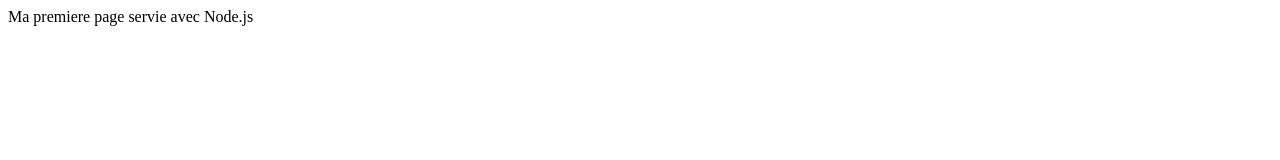
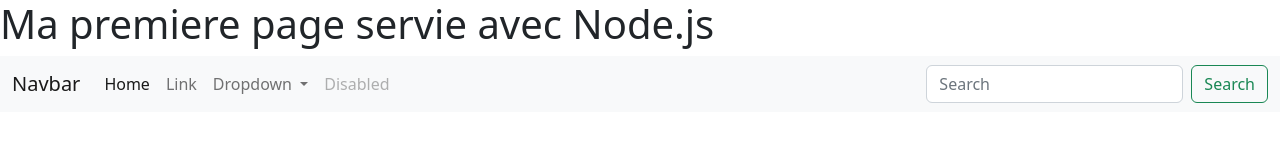
Before and after one commit to Tomlct27/projetnodejs, a website: page www/index.html in a window 1280 px wide. Drawn offline with nearby package versions, Linux system fonts and the light colour scheme.

Commit message:
version boostrap

```diff
--- a/www/index.html
+++ b/www/index.html
@@ -4,9 +4,52 @@
     <meta charset="UTF-8">
     <meta http-equiv="X-UA-Compatible" content="IE=edge">
     <meta name="viewport" content="width=device-width, initial-scale=1.0">
+    <link rel = "stylesheet" href="/css/bootstrap.min.css">
+<script src="/js/jquery.min.js"></script>
+<script src="/js/popper.min.js"></script>
+<script src="/js/bootstrap.min.js"></script>
     <title>Document</title>
 </head>
 <body>
-    Ma premiere page servie avec Node.js
+    <h1>Ma premiere page servie avec Node.js</h1>
+
+    <nav class="navbar navbar-expand-lg bg-light">
+        <div class="container-fluid">
+          <a class="navbar-brand" href="#">Navbar</a>
+          <button class="navbar-toggler" type="button" data-bs-toggle="collapse" data-bs-target="#navbarSupportedContent" aria-controls="navbarSupportedContent" aria-expanded="false" aria-label="Toggle navigation">
+            <span class="navbar-toggler-icon"></span>
+          </button>
+          <div class="collapse navbar-collapse" id="navbarSupportedContent">
+            <ul class="navbar-nav me-auto mb-2 mb-lg-0">
+              <li class="nav-item">
+                <a class="nav-link active" aria-current="page" href="#">Home</a>
+              </li>
+              <li class="nav-item">
+                <a class="nav-link" href="#">Link</a>
+              </li>
+              <li class="nav-item dropdown">
+                <a class="nav-link dropdown-toggle" href="#" role="button" data-bs-toggle="dropdown" aria-expanded="false">
+                  Dropdown
+                </a>
+                <ul class="dropdown-menu">
+                  <li><a class="dropdown-item" href="#">Action</a></li>
+                  <li><a class="dropdown-item" href="#">Another action</a></li>
+                  <li><hr class="dropdown-divider"></li>
+                  <li><a class="dropdown-item" href="#">Something else here</a></li>
+                </ul>
+              </li>
+              <li class="nav-item">
+                <a class="nav-link disabled">Disabled</a>
+              </li>
+            </ul>
+            <form class="d-flex" role="search">
+              <input class="form-control me-2" type="search" placeholder="Search" aria-label="Search">
+              <button class="btn btn-outline-success" type="submit">Search</button>
+            </form>
+          </div>
+        </div>
+      </nav>
+
+
 </body>
 </html>
```
Also changed, not shown: package.json (+6 -3 lines), server.js (+9 -0 lines), www/accueil.html (added, +12 -0 lines).
